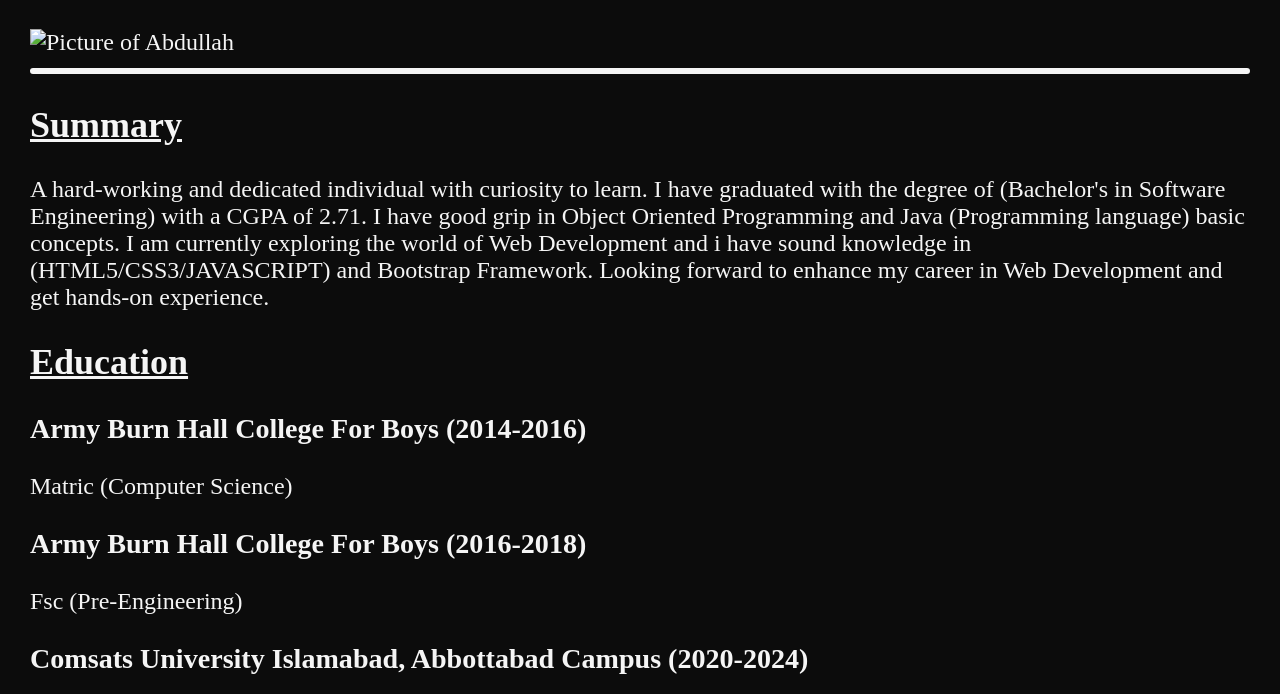
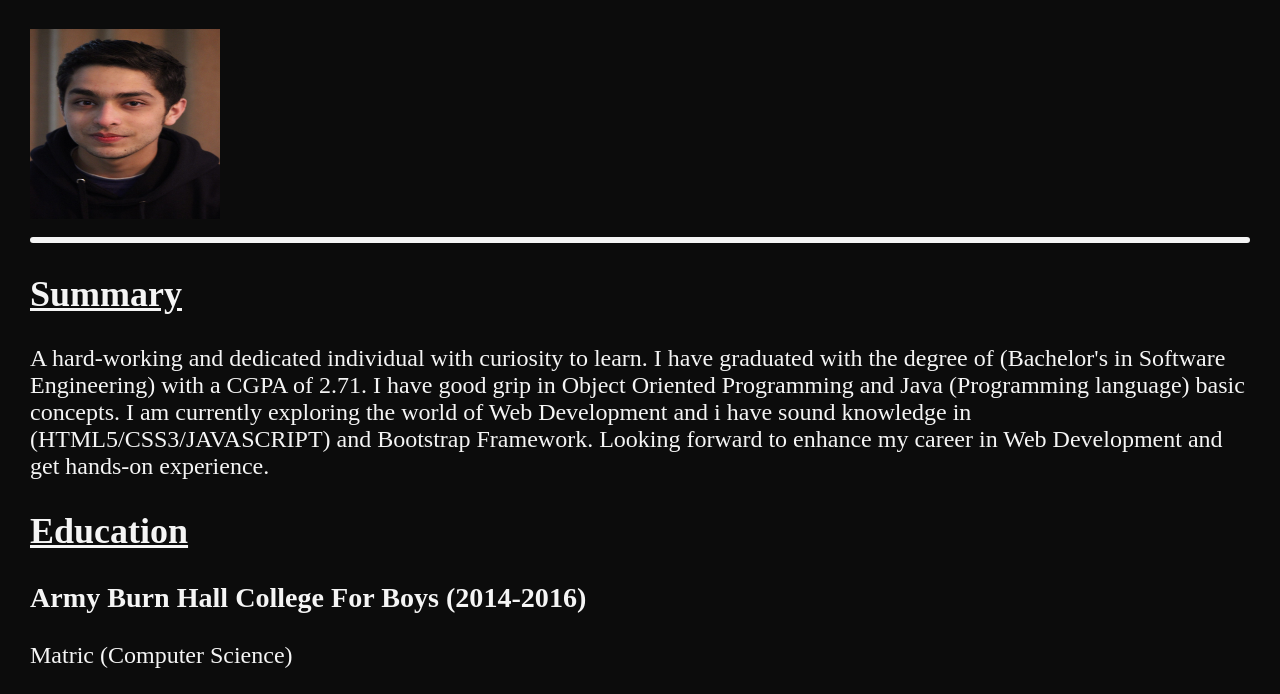
Before and after one commit to Rjprograms1999/Personal-website, a plain HTML site: page Resume Project/index.html in a window 1280 px wide. Shown: the part 90-784 px from the top of the page. Drawn offline with Linux system fonts and the light colour scheme.

Commit message:
Add files via upload

```diff
--- a/Resume Project/index.html
+++ b/Resume Project/index.html
@@ -33,7 +33,7 @@
   <body>
     <div>
       <h1>Abdullah Khan</h1>
-      <img src="./me.jpg" alt="Picture of Abdullah " height="190" width="190" />
+      <img src="./Abdullah.jpg" alt="Picture of Abdullah " height="190" width="190" />
 
       <hr />
 
```
